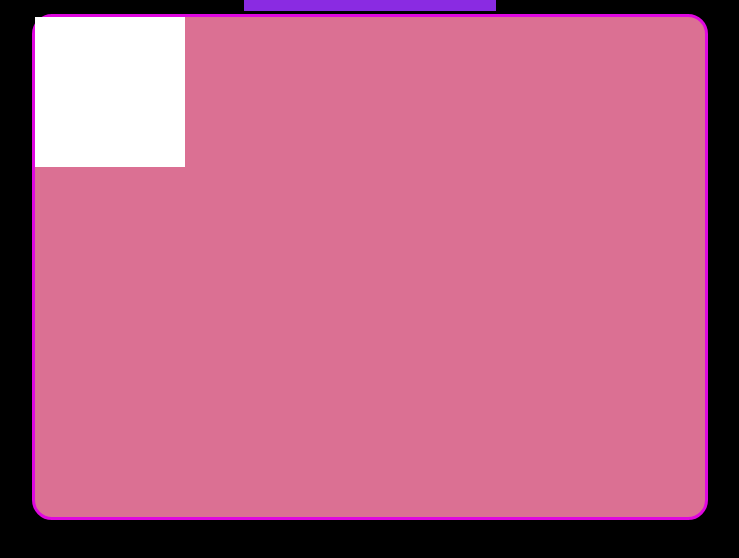
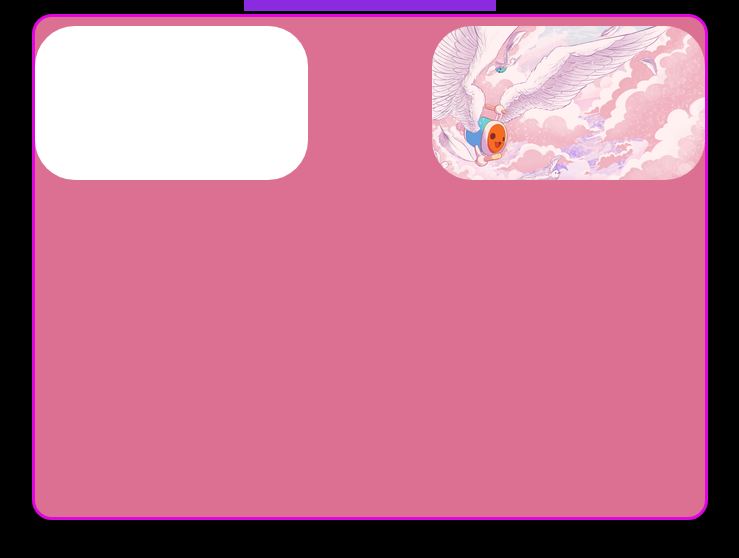
Before and after one commit to EduLerFast/pessoal, a plain HTML site: page site/index.html in a window 1280 px wide. Shown: the part 150-708 px from the top of the page, without its empty margins (270-1009 px from the left). Drawn offline with Linux system fonts and the light colour scheme.

Commit message:
Add files via upload

```diff
--- a/site/css/style.css
+++ b/site/css/style.css
@@ -23,15 +23,18 @@ body{ background-color: rgb(0, 0, 0);}
         background-color: palevioletred;border-radius: 20px; border-style:solid; color: #df07df;min-width: 400px}
 
 
-#item1{height:150px;width: 150px;
+#item1{width: 273px;height: 154px ; border-radius: 40px; margin-right: auto ; margin-top:9px;
        background-color: white ;
-
 }
 
-.ivfx{
-        background: url("img/ivfx.png");
-        width: 150px;
-        height: 150px;}
+#item2{width: 273px;height: 154px; border-radius: 40px ;margin-left:auto ;margin-top:-154px;
+       background-image: url(img/ivfx.png);
+
+}/**/
+
+
+
+@media (max-width:1050px) {#item2 {margin-top: auto;}}
 
 
 
--- a/site/index.html
+++ b/site/index.html
@@ -19,12 +19,12 @@
 
                 <div id="item1">
 
-
                 </div>
-
+                <aside id="item2" ><a href="file:///C:/Users/vinicius.matheus/Desktop/aula4web/index.html"></a>
+                </aside>
             </div>
 
-
+<!--caractere invisivel(ㅤㅤㅤㅤㅤㅤ)-->
 
 
     </div>
```
Also changed, not shown: site/css/img/ivfx.png (added).
